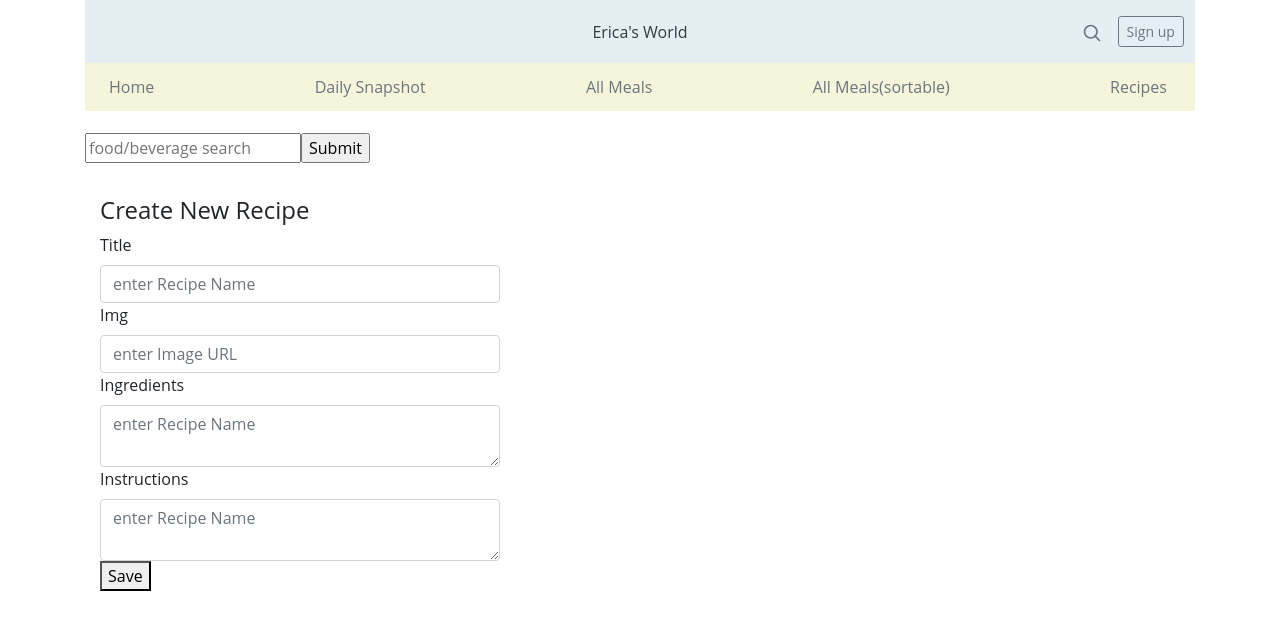
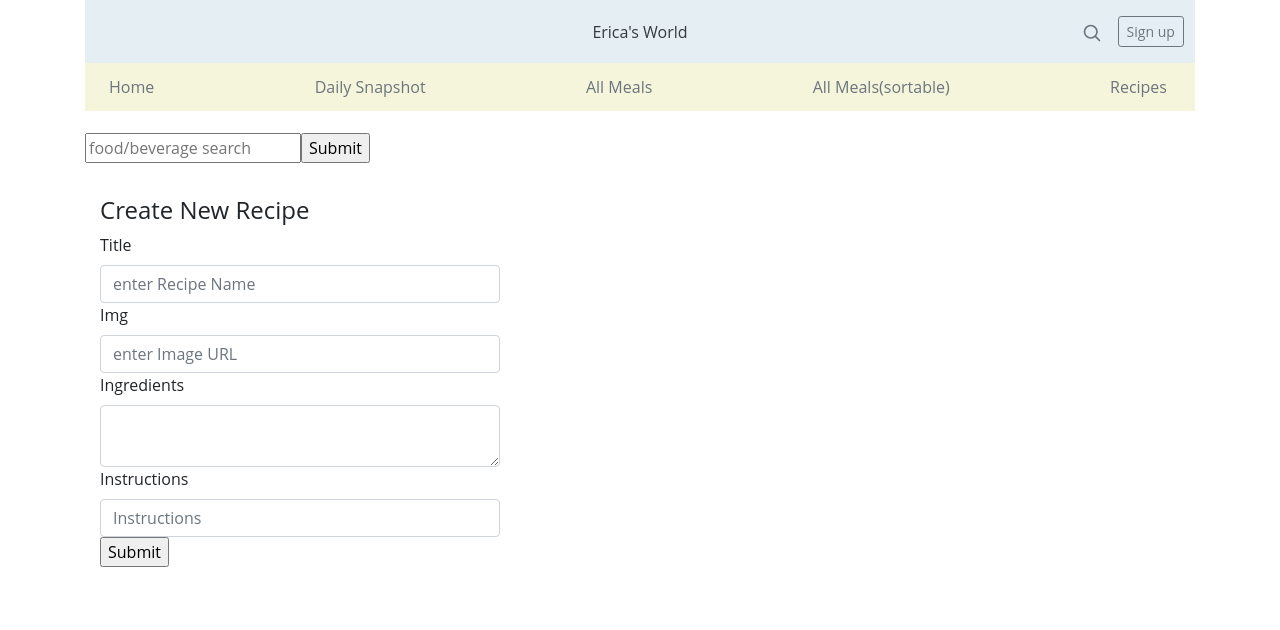
Before and after one commit to gregggarrison/nutrition_app, a React (Create React App) app: page /recipes in a window 1280 px wide. Shown: the top 630 px of the page. Built offline with nearby package versions, Linux system fonts and the light colour scheme; no server answers.

Commit message:
pulled in ingredients from form

```diff
--- /dev/null
+++ b/src/RCreateRecipe.js
@@ -0,0 +1,29 @@
+import React, {Component} from 'react'
+
+class RCreateRecipe extends Component{
+
+    render(){
+        return(
+
+            <div className="container">
+            <form className="new-recipe" onSubmit={this.addToRecipes}>
+                <h4>Create New Recipe</h4>
+                <label>Title</label>
+                <input className="form-control" type="text" name="name" placeholder="enter Recipe Name" onChange={this.handleChange}></input>
+                <label>Img</label>
+                <input className="form-control" type="text" name="image" placeholder="enter Image URL" onChange={this.handleChange}></input>
+
+                <label>Ingredients </label>
+                <textarea className="form-control" type="text" name="ingredients" placeholder="enter Recipe Name" value={this.state.ingredients.map(ingredient => ingredient.food_name) + " "} onChange={this.handleChange}></textarea>
+                <label>Instructions</label>
+
+
+                <textarea className="form-control" type="text" name="title" placeholder="enter Recipe Name" onChange={this.handlechange}></textarea>
+                <button>Save</button>
+            </form>
+        </div>
+        )
+    }
+}
+
+export default RCreateRecipe
--- a/src/RMealsTable.js
+++ b/src/RMealsTable.js
@@ -1,5 +1,6 @@
 import React, { useState } from 'react'
 import NutritionLabel from './NutritionLabel'
+
 
 function RMealsTable(props) {
     const { meal, addToMeals, addToTodayMeals } = props
--- a/src/RSearchForm.js
+++ b/src/RSearchForm.js
@@ -1,5 +1,7 @@
 import React, { Component } from 'react'
 import RMealsTable from './RMealsTable'
+
+
 
 class RSearchForm extends Component {
 
@@ -50,10 +52,10 @@ class RSearchForm extends Component {
 
                 <RMealsTable
                     meal={this.state.meal}
+                    ingredient={this.state.meal}
                     addToRecipes={this.props.addToRecipes}
-                    addToTodayMeals={this.props.addToTodayMeals}
+                    addToIngredients={this.props.addToIngredients}
                     clearForm={this.clearForm}
-                    todayMeals={this.props.todayMeals}
                 />
             </>
         )
--- a/src/Recipes.js
+++ b/src/Recipes.js
@@ -1,16 +1,52 @@
 import React, { Component } from 'react'
 import RSearchForm from './RSearchForm'
+import RCreateRecipe from './RCreateRecipe'
+
+const recipesURL = "http://localhost:3000/recipes/"
 
 class Recipes extends Component {
 
     state = {
         recipes: [],
-        ingredients: []
+        ingredients: [],
+        title: "",
+        instructions: "",
+        image: ""
     }
 
     addToIngredients = (ingredient) => {
         this.setState({
             ingredients: [...this.state.ingredients, ingredient]
+        })
+    }
+
+    addToRecipes = (event) => {
+        event.preventDefault()
+        let newRecipe = {
+            title: this.state.title,
+            image: this.state.image,
+            ingredients: this.state.ingredients,
+            instructions: this.state.instructions
+        }
+        console.log("newRecipe",newRecipe)
+        this.setState({
+            recipes: [...this.state.recipes, newRecipe]
+        })
+
+        fetch(recipesURL, {
+            method: "POST",
+            headers: { "content-type": "application/json" },
+            body: JSON.stringify(newRecipe)
+        })
+
+    }
+
+
+
+    handleChange = (event) => {
+        let {name, value} = event.target
+        this.setState({
+            [name]: value
         })
     }
 
@@ -22,20 +58,24 @@ class Recipes extends Component {
                     recipes={this.state.recipes}
                     addToIngredients={this.addToIngredients}
                     ingredients={this.state.ingredients}
+                    addToRecipes={this.addToRecipes}
                 />
 
                 <div className="container">
-                    <form className="new-recipe">
+                    <form className="new-recipe" onSubmit={this.addToRecipes}>
                         <h4>Create New Recipe</h4>
                         <label>Title</label>
-                        <input className="form-control" type="text" name="title" placeholder="enter Recipe Name"></input>
+                        <input className="form-control" type="text" name="title" placeholder="enter Recipe Name" onChange={this.handleChange}></input>
                         <label>Img</label>
-                        <input className="form-control" type="text" name="title" placeholder="enter Image URL"></input>
+                        <input className="form-control" type="text" name="image" placeholder="enter Image URL" onChange={this.handleChange}></input>
+
                         <label>Ingredients </label>
-                        <textarea className="form-control" type="text" name="title" placeholder="enter Recipe Name"></textarea>
+                        <textarea className="form-control" type="text" name="ingredients" placeholder="enter Recipe Name" value={this.state.ingredients.map(ingredient => ingredient.food_name) + " "} onChange={this.handleChange}></textarea>
                         <label>Instructions</label>
-                        <textarea className="form-control" type="text" name="title" placeholder="enter Recipe Name"></textarea>
-                        <button>Save</button>
+
+                        <input className="form-control" type="text" name="instructions" placeholder="Instructions" onChange={this.handleChange}></input>
+
+                        <input type="submit"></input>
                     </form>
                 </div>
             </div>
```
